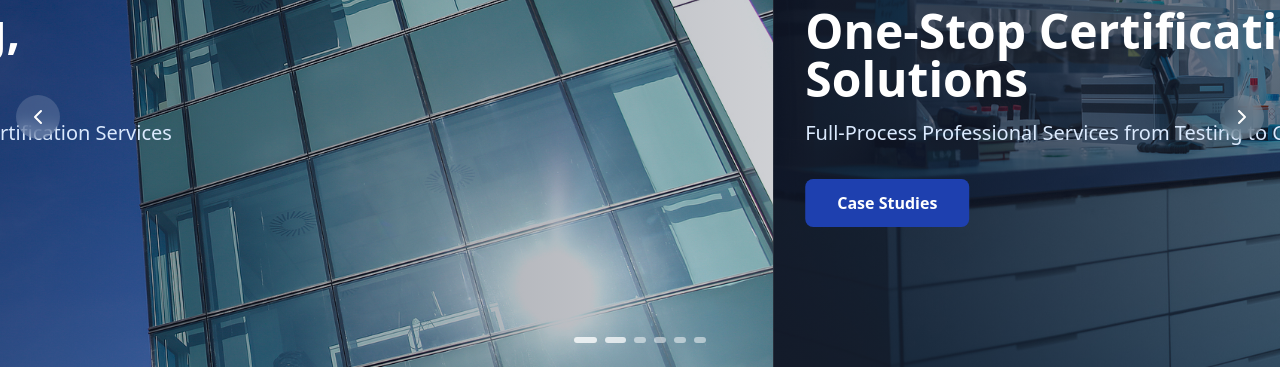
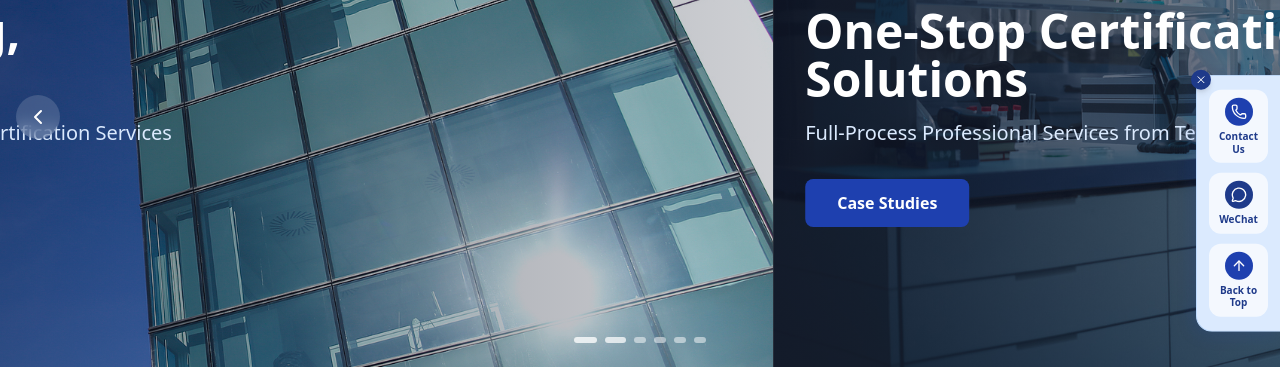
Before and after one commit to Enonlay-xy/gongxin-home, a Vue app: page / in a window 1280 px wide. Shown: the part 197-578 px from the top of the page. Built offline with nearby package versions, Linux system fonts and the light colour scheme; no server answers.

Commit message:
feat: 在 App.vue 挂载 FloatingSidebar 悬浮窗组件

```diff
--- a/src/App.vue
+++ b/src/App.vue
@@ -5,12 +5,14 @@
       <Home />
     </main>
     <Footer />
+    <FloatingSidebar />
   </div>
 </template>
 
 <script setup>
 import Header from './components/Header.vue'
 import Footer from './components/Footer.vue'
+import FloatingSidebar from './components/FloatingSidebar.vue'
 import Home from './views/Home.vue'
 </script>
 
```
